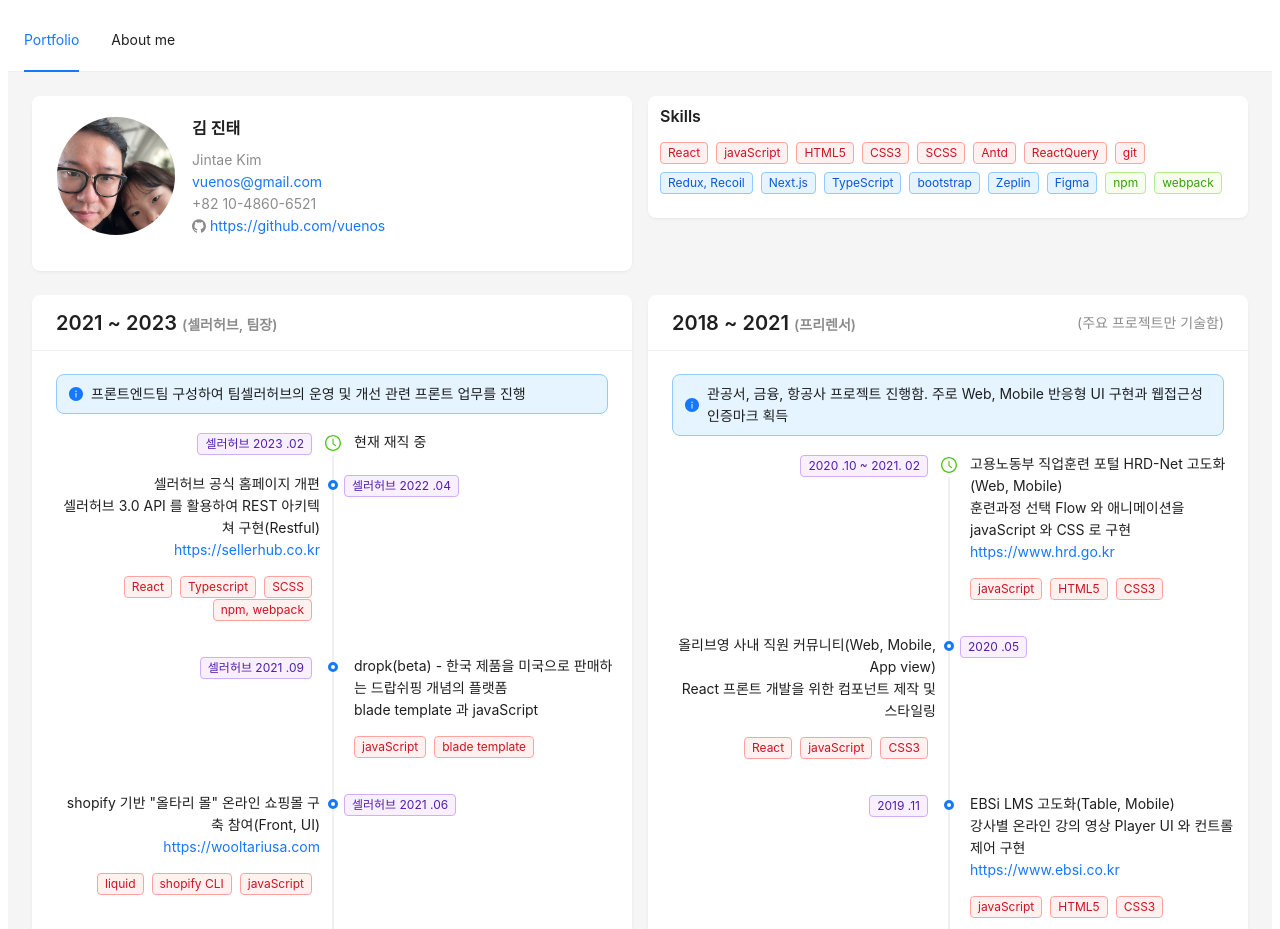
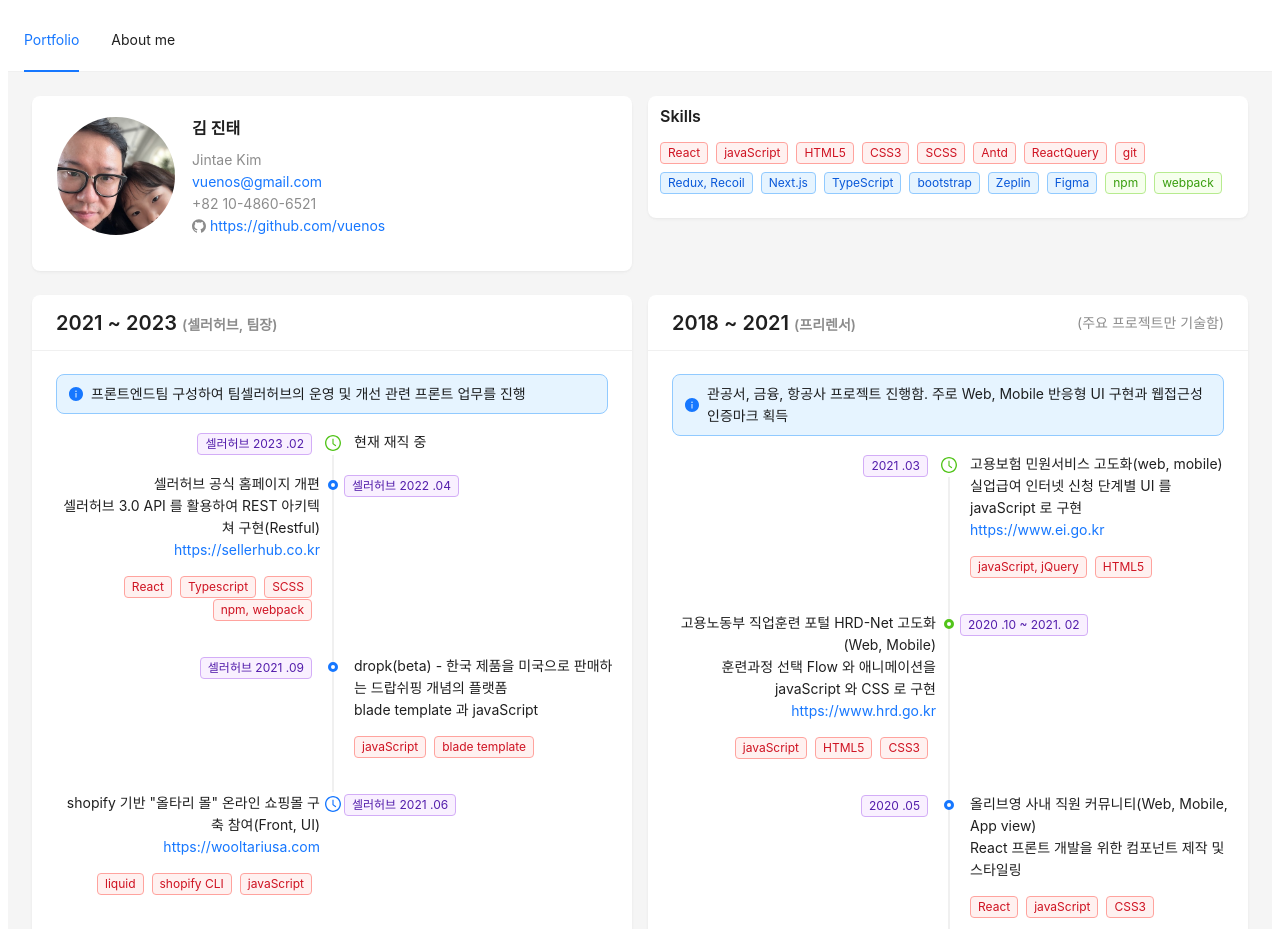
Before and after one commit to vuenos/jintaekim, a Next.js app: page / in a window 1280 px wide. Shown: the top 929 px of the page. Built offline with nearby package versions, Linux system fonts and the light colour scheme.

Commit message:
Update profile info

```diff
--- a/pages/index.tsx
+++ b/pages/index.tsx
@@ -82,6 +82,7 @@
     ),
   },
   {
+    dot: <ClockCircleOutlined style={{ fontSize: '16px' }} />,
     label: (<Tag color="purple">셀러허브 2021 .06</Tag>),
     children: (
       <>
@@ -97,9 +98,14 @@
       </>
     ),
   },
+];
+
+
+const year2021 = [
   {
     dot: <ClockCircleOutlined style={{ fontSize: '16px' }} />,
     label: (<Tag color="purple">2021 .03</Tag>),
+    color: 'green',
     children: (
       <>
         <Paragraph>
@@ -114,12 +120,7 @@
       </>
     ),
   },
-];
-
-
-const year2021 = [
   {
-    dot: <ClockCircleOutlined style={{ fontSize: '16px' }} />,
     label: (<Tag color="purple">2020 .10 ~ 2021. 02</Tag>),
     children:
       <>
```
